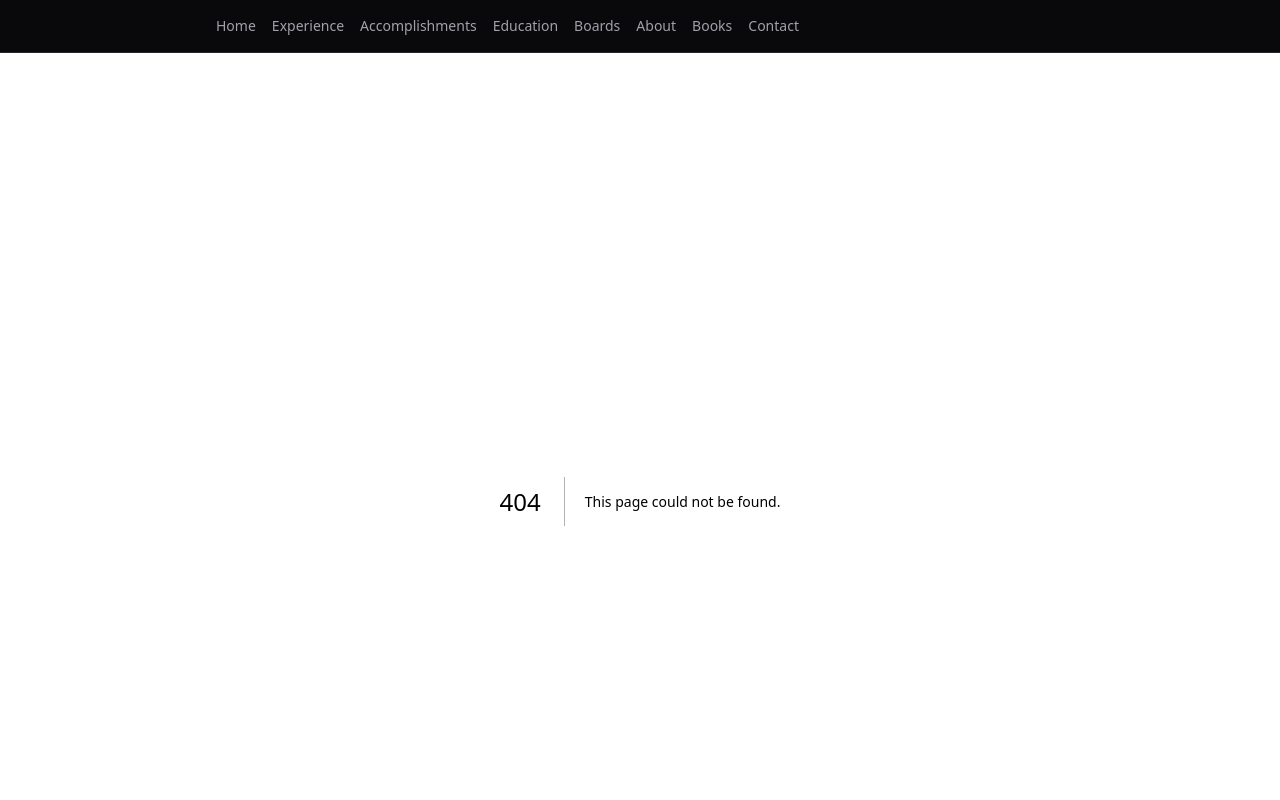
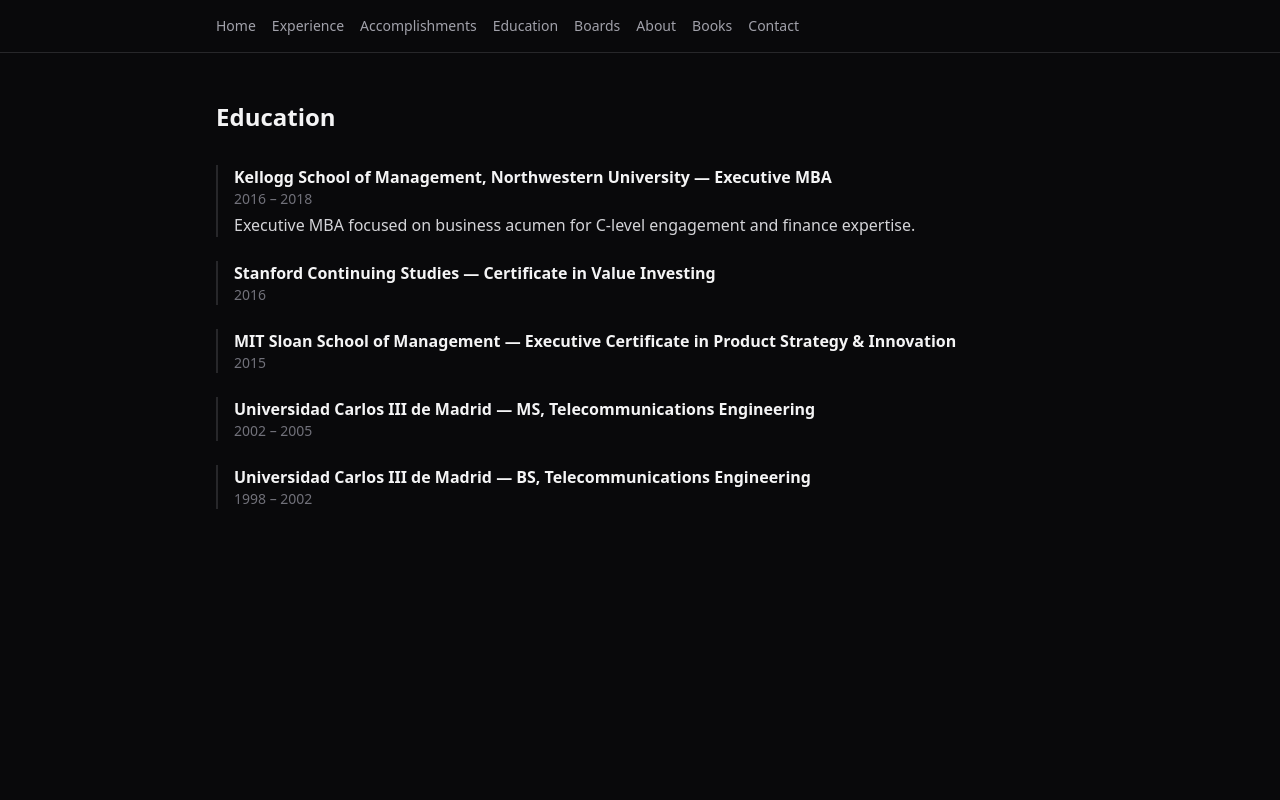
Before and after one commit to cariasfe/carlosariasf-website, a Next.js app: page /education in a window 1280 px wide. Before the commit this address had no page. Shown: the top 800 px of the page. Built offline with nearby package versions, Linux system fonts and the light colour scheme.

Commit message:
feat: education page

```diff
--- /dev/null
+++ b/src/app/education/page.tsx
@@ -0,0 +1,11 @@
+import Timeline from "@/components/Timeline"
+import { education } from "@/data/education"
+
+export default function EducationPage() {
+  return (
+    <div>
+      <h1 className="mb-8 text-2xl font-bold text-zinc-100">Education</h1>
+      <Timeline entries={education} />
+    </div>
+  )
+}
--- /dev/null
+++ b/src/data/education.ts
@@ -0,0 +1,31 @@
+import type { TimelineEntry } from "@/components/Timeline"
+
+export const education: TimelineEntry[] = [
+  {
+    organization: "Kellogg School of Management, Northwestern University",
+    role: "Executive MBA",
+    dates: "2016 – 2018",
+    description:
+      "Executive MBA focused on business acumen for C-level engagement and finance expertise.",
+  },
+  {
+    organization: "Stanford Continuing Studies",
+    role: "Certificate in Value Investing",
+    dates: "2016",
+  },
+  {
+    organization: "MIT Sloan School of Management",
+    role: "Executive Certificate in Product Strategy & Innovation",
+    dates: "2015",
+  },
+  {
+    organization: "Universidad Carlos III de Madrid",
+    role: "MS, Telecommunications Engineering",
+    dates: "2002 – 2005",
+  },
+  {
+    organization: "Universidad Carlos III de Madrid",
+    role: "BS, Telecommunications Engineering",
+    dates: "1998 – 2002",
+  },
+]
```
